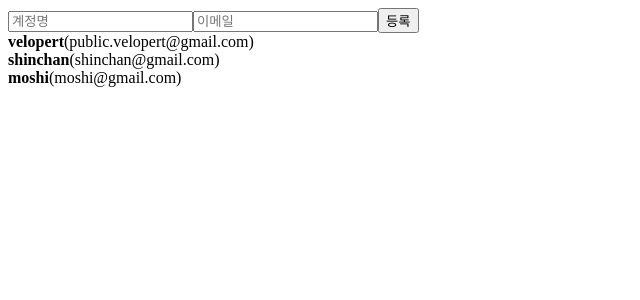
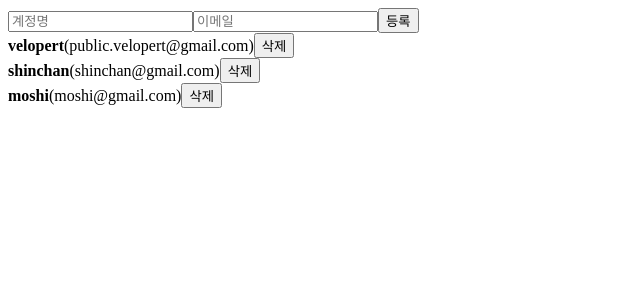
Before and after one commit to ekal901/2022-02-begin-react, a React (Create React App) app: page / in a window 1280 px wide. Shown: the top 300 px of the page, without its empty margins (0-640 px from the left). Built offline with nearby package versions, Linux system fonts and the light colour scheme.

Commit message:
'add/remove array'

```diff
--- a/src/App.js
+++ b/src/App.js
@@ -10,7 +10,7 @@
   const {username, email} = inputs
 
   const onChange = (e) => {
-    const { name, value } = e.target
+    const { name, value } = e.target // [e.name] = e.target.value 하니까 입력불가
     setInputs({
       ...inputs,
       [name]: value
@@ -34,6 +34,12 @@
         email: 'moshi@gmail.com'
     }
   ]);
+
+  const onRemove = id => {
+    setUsers(
+      users.filter(user => user.id !== id)
+    )
+  }
 
   const nextId = useRef(4) // 값이 바뀌어도 rerendering 하지 않음
 
@@ -64,7 +70,7 @@
         onChange={onChange}
         onCreate={onCreate}
       />
-      <UserList users={users} />
+      <UserList users={users} onRemove={onRemove} />
     </>
   )
 }
--- a/src/UserList.js
+++ b/src/UserList.js
@@ -1,21 +1,26 @@
 import React from 'react'
 
-function User({user}) {
+function User({user, onRemove}) {
     return (
         <div>
             <strong>{user.username}</strong>
             <span>({user.email})</span>
+            <button onClick={() => onRemove(user.id)}>삭제</button>
         </div>
     )
 };
 
-function UserList({users}) {
+function UserList({users, onRemove}) {
     return (
         <div>
             {
-                users.map((item) => {
-                    return <User key={item.id} user={item}></User>
-                })
+                users.map((user, index) => (
+                    <User
+                        key={user.id}
+                        user={user}
+                        onRemove={onRemove}
+                    />
+                ))
             }
         </div>
     );
```
